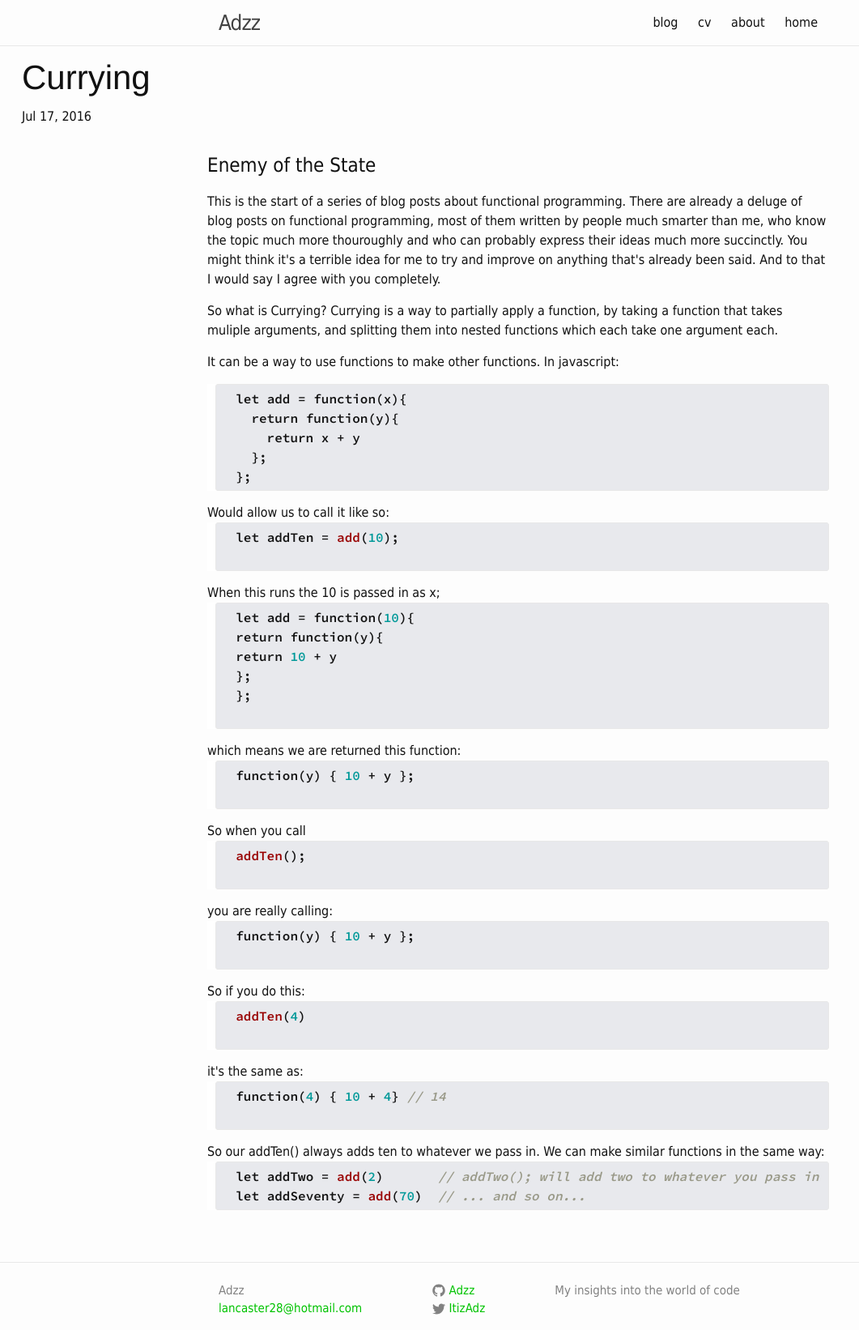
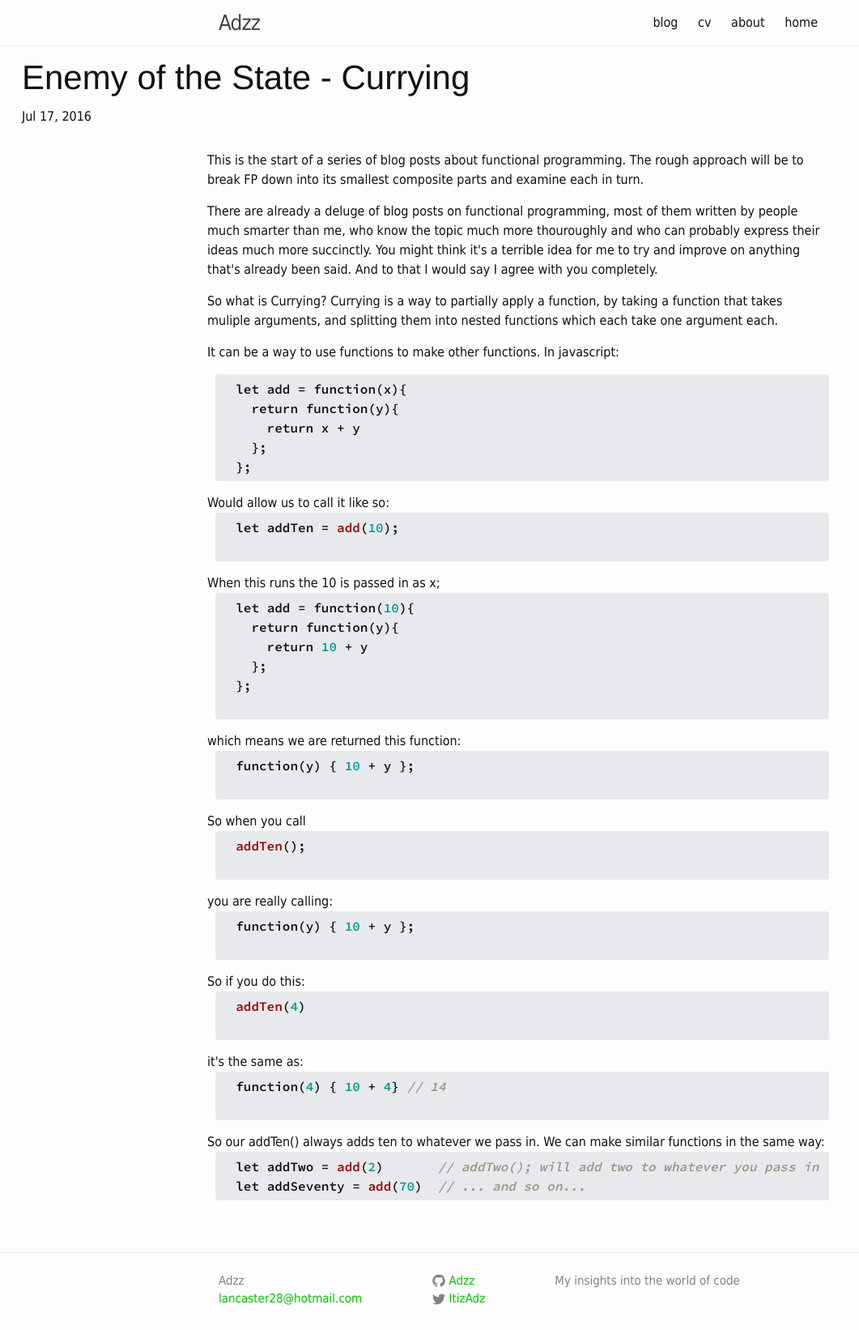
Before and after one commit to Adzz/adzz.github.io, a Jekyll site: the page built from _posts/2016-07-17-currying.html, in a window 1280 px wide. Shown: the whole page at 81% size, without its empty margins (0-1061 px from the left). Built offline with Jekyll 4.4.1, drawn with Linux system fonts in a browser that asks for light colours.

Commit message:
Amends blog post on currying

```diff
--- a/_posts/2016-07-17-currying.html
+++ b/_posts/2016-07-17-currying.html
@@ -1,14 +1,12 @@
 ---
 layout: post
-title: Currying
+title: Enemy of the State - Currying
 category: code
 ---
 
-<h1>Enemy of the State</h1>
-
-<p>This is the start of a series of blog posts about functional programming. There are already a deluge of blog posts on functional programming, most of them written by people much smarter than me, who know the topic much more thouroughly and who can probably express their ideas much more succinctly. You might think it's a terrible idea for me to try and improve on anything that's already been said. And to that I would say I agree with you completely. </p>
-
-<p></p>
+<p>This is the start of a series of blog posts about functional programming. The rough approach will be to break FP down into its smallest composite parts and examine each in turn.</p>
+<p>
+There are already a deluge of blog posts on functional programming, most of them written by people much smarter than me, who know the topic much more thouroughly and who can probably express their ideas much more succinctly. You might think it's a terrible idea for me to try and improve on anything that's already been said. And to that I would say I agree with you completely. </p>
 
 <p>So what is Currying? Currying is a way to partially apply a function, by taking a function that takes muliple arguments, and splitting them into nested functions which each take one argument each.</p>
 
@@ -34,9 +32,9 @@ When this runs the 10 is passed in as x;
 
   {% highlight javascript  %}
   let add = function(10){
-  return function(y){
-  return 10 + y
-  };
+    return function(y){
+      return 10 + y
+    };
   };
   {% endhighlight %}
 
```
